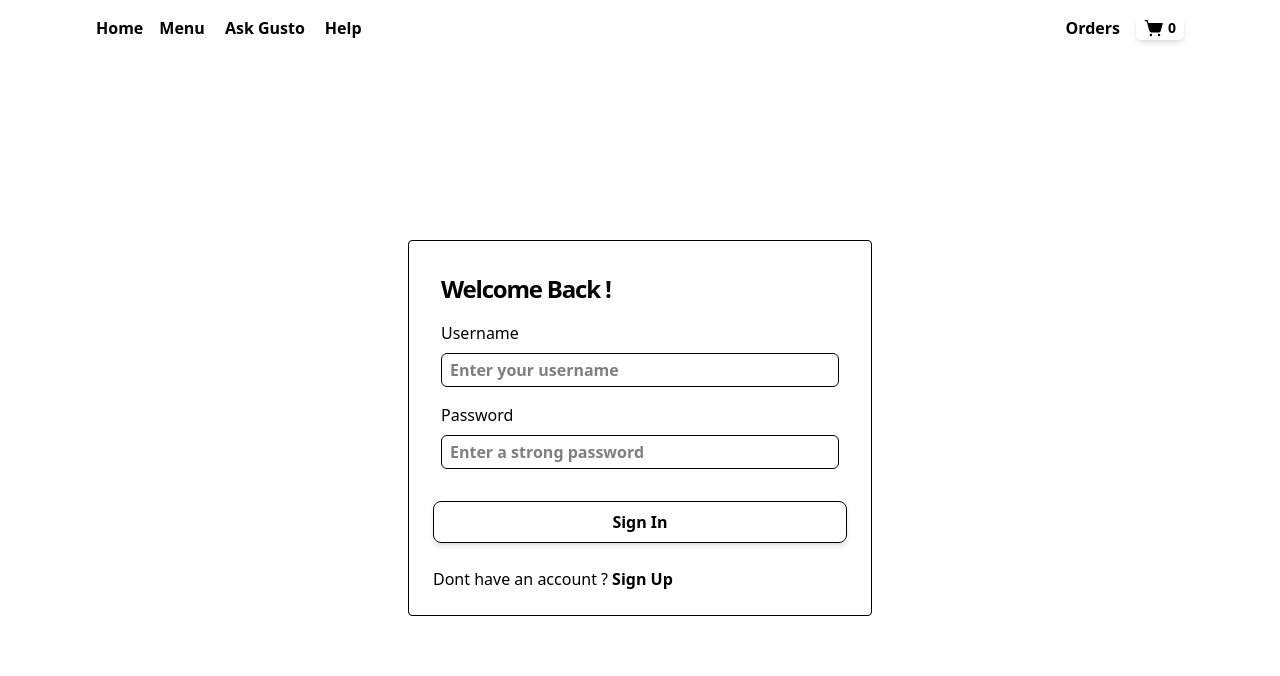
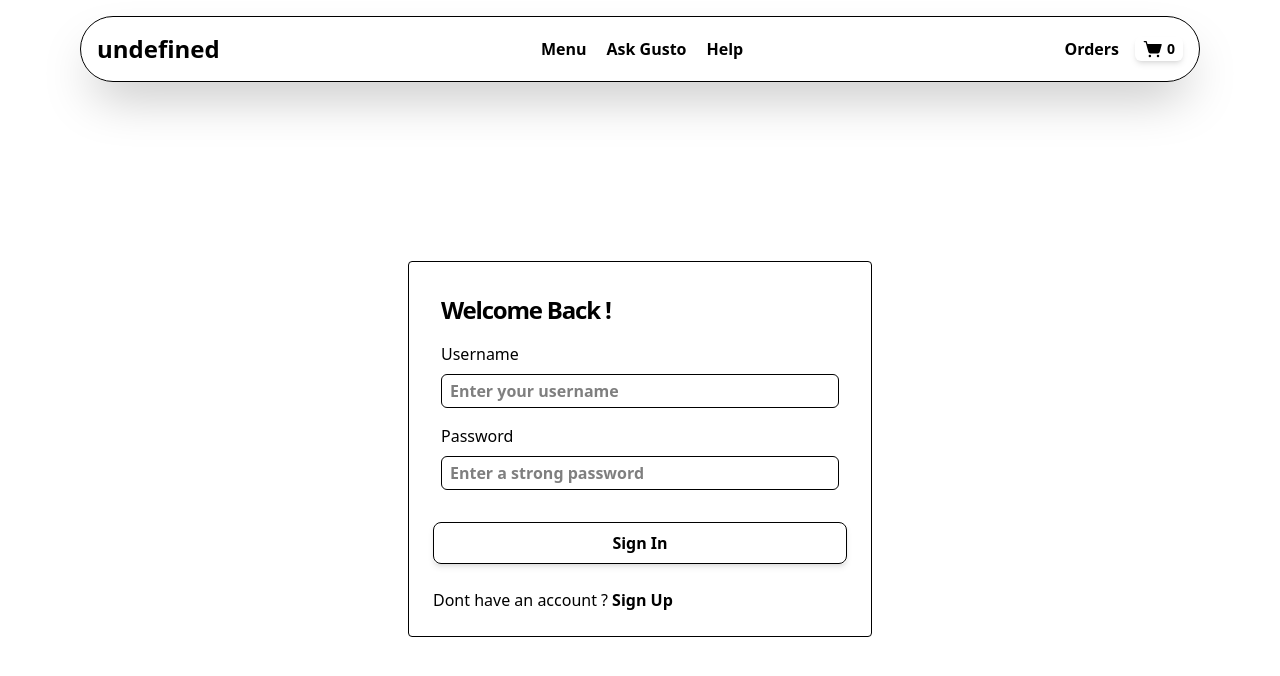
Before and after one commit to sarthakmishraa/food-ordering-app, a React (Vite) app in the folder client/: page /signin in a window 1280 px wide. Shown: the top 676 px of the page. Built offline with nearby package versions, Linux system fonts and the light colour scheme; no server answers.

Commit message:
fix: sign in payload and cosmetic changes

```diff
--- a/client/src/App.tsx
+++ b/client/src/App.tsx
@@ -54,7 +54,7 @@ function App() {
   };
 
   return (
-    <div className="px-4 lg:px-20 w-full min-h-screen flex flex-col bg-linear-to-b from-[var(--color-bg-secondary)] to-[color:var(--color-bg-primary)] selection:bg-[color:var(--color-text-primary)] selection:text-[color:var(--color-bg-primary)]">
+    <div className="px-4 lg:px-20 w-full min-h-screen flex flex-col bg-gradient-to-b from-[color:var(--color-bg-primary)] via-[color:var(--color-accent)] via-10% to-[color:var(--color-bg-primary)] to-70% selection:bg-[color:var(--color-text-primary)] selection:text-[color:var(--color-bg-primary)]">
       <Router>
         <Header />
         <Routes>
--- a/client/src/components/Banner.tsx
+++ b/client/src/components/Banner.tsx
@@ -8,10 +8,10 @@ export const Banner = ({
   return (
     <div className="w-full relative">
       <div
-        className={`${containerClassNames} h-32 w-full flex justify-center items-center bg-[color:var(--color-bg-secondary)] rounded-xl shadow-md border border-neutral-200`}
+        className={`h-32 w-full flex justify-center items-center rounded-xl shadow-md border ${containerClassNames}`}
       >
         <div
-          className={`${labelClassNames} font-bold text-3xl sm:text-5xl lg:text-7xl tracking-tight text-[color:var(--color-text-primary)]`}
+          className={`font-bold text-3xl sm:text-5xl lg:text-7xl tracking-tight text-[color:var(--color-text-primary)] ${labelClassNames}`}
         >
           {label}
         </div>
--- a/client/src/components/Header.tsx
+++ b/client/src/components/Header.tsx
@@ -4,7 +4,12 @@ import { useAppSelector } from "../store/hooks";
 import { useCart } from "../slices/cartSlice";
 import { PrimaryButton } from "./PrimaryButton";
 import { PiShoppingCartSimpleFill } from "react-icons/pi";
-import { REACT_ICONS_PI_ICON_SIZE } from "../utils/constants";
+import {
+  NetworkStatusEnum,
+  REACT_ICONS_PI_ICON_SIZE,
+} from "../utils/constants";
+import { Label } from "./Label";
+import { useUIConfig } from "../slices/appContextSlice";
 
 export const Header = () => {
   const navigate = useNavigate();
@@ -12,6 +17,11 @@ export const Header = () => {
   const pathname = location.pathname;
 
   const cart = useAppSelector(useCart);
+  const {
+    data: appConfig,
+    networkStatus: appConfigNetworkStatus,
+  } = useAppSelector(useUIConfig);
+
   const noOfItemsInCart = cart?.length;
 
   const handleHomeClick = () => {
@@ -38,14 +48,22 @@ export const Header = () => {
     navigate("cart");
   };
 
+  const appName =
+    appConfigNetworkStatus === NetworkStatusEnum.Loading
+      ? "Loading App..."
+      : appConfig?.appTitle;
+  console.log(appConfig);
+
   return (
-    <div className="flex justify-between p-4">
+    <div className="flex justify-between p-4 border my-4 rounded-full shadow-2xl">
       <div className="flex space-x-4">
-        <HeaderTab
-          tabTitle="Home"
+        <Label
+          text={`${appName}`}
           onClick={handleHomeClick}
-          isActiveTab={pathname === "/"}
+          className="cursor-pointer"
         />
+      </div>
+      <div className="flex items-center space-x-4">
         <HeaderTab
           tabTitle="Menu"
           onClick={handleMenuClick}
--- a/client/src/components/PrimaryButton.tsx
+++ b/client/src/components/PrimaryButton.tsx
@@ -13,7 +13,7 @@ export const PrimaryButton = ({
       className={`cursor-pointer disabled:cursor-not-allowed transition transition-duration-100 ${
         disabled
           ? ""
-          : "hover:bg-[color:var(--color-bg-surface)] hover:text-[color:var(--color-bg-secondary)]"
+          : "hover:bg-[color:var(--color-text-secondary)] hover:text-[color:var(--color-bg-secondary)]"
       } rounded-md shadow-md ${extraContainerClassNames}`}
     >
       <button
--- a/client/src/pages/Landing.tsx
+++ b/client/src/pages/Landing.tsx
@@ -26,8 +26,8 @@ export const Landing = () => {
     appConfig?.appTitle && appConfig.appTitle?.length > 0;
 
   const validDescription =
-    appConfig?.heroSectionDescription &&
-    appConfig?.heroSectionDescription?.length > 0;
+    appConfig?.hero?.description &&
+    appConfig?.hero?.description?.length > 0;
 
   return (
     <div
@@ -45,13 +45,14 @@ export const Landing = () => {
         <>
           {validTitle && (
             <Banner
-              label={`Welcome to ${appConfig?.appTitle}`}
+              label={`${appConfig?.hero?.title}`}
+              labelClassNames="text-xl sm:!text-2xl md:!text-3xl lg:!text-4xl xl:!text-5xl"
             />
           )}
           {validDescription && (
             <Label
-              text={`${appConfig.heroSectionDescription}`}
-              className="text-center lg:w-[640px] text-sm font-normal leading-snug tracking-normal"
+              text={`${appConfig.hero.description}`}
+              className="sm:px-6 lg:px-36 text-sm sm:text-lg lg:text-xl text-center font-normal leading-snug tracking-normal"
             />
           )}
           <div className="flex justify-around items-center space-x-4">
--- a/client/src/slices/appContextSlice.ts
+++ b/client/src/slices/appContextSlice.ts
@@ -61,7 +61,7 @@ export const signInUser = createAsyncThunk<ISignInUser>(
     try {
       const state = thunkAPI.getState() as RootState;
       const body = JSON.stringify(
-        state.appContextSlice.userDetails
+        state.appContextSlice.userDetails.data
       );
 
       const response = await fetch(`${BE_API_URL}/signIn`, {
--- a/client/src/utils/types.d.ts
+++ b/client/src/utils/types.d.ts
@@ -118,7 +118,11 @@ export interface TypographyConfig {
 
 export interface IConfig {
   appTitle: string;
-  heroSectionDescription: string;
+  tagline?: string;
+  hero: {
+    title?: string;
+    description?: string;
+  };
   colors: {
     bgColor: ColorSet;
     textColor: TextColorSet;
```
Also changed, not shown: 1 other file (tests, documents, lock files or other folders).
